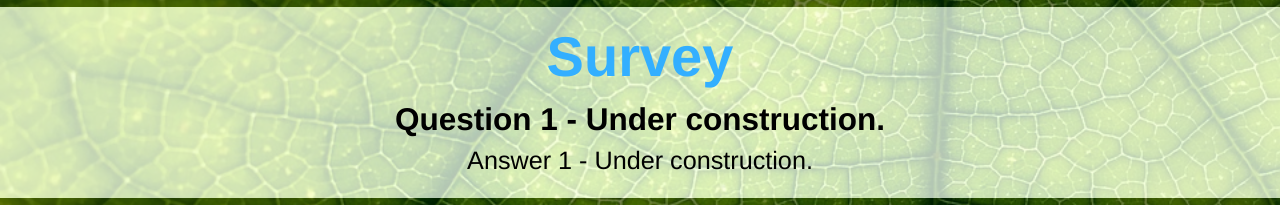
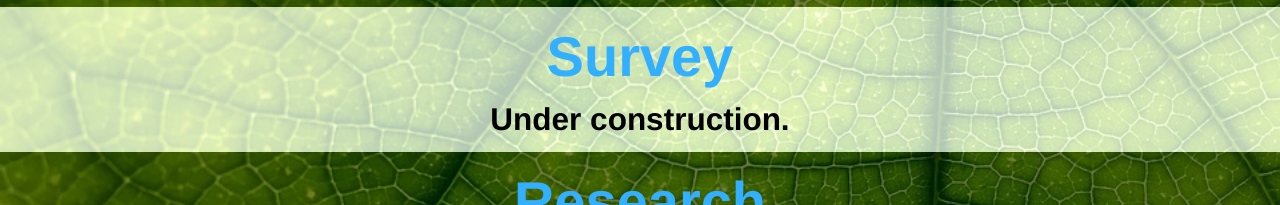
Before and after one commit to tsonsall/renewrides, a plain HTML site: page index.html in a window 1280 px wide. Shown: the part 1303-1508 px from the top of the page. Drawn offline with nearby package versions, Linux system fonts and the light colour scheme.

Commit message:
Update index.html

```diff
--- a/index.html
+++ b/index.html
@@ -83,8 +83,7 @@ expertise from his high school’s eco car team.
 		<div id="FAQ" class="section_white">
 			<div class="section_title">Survey</div>
 			<div class="section_detail_dark">
-				<div class="question">Question 1 - Under construction. </div>
-				<div class="answer">Answer 1 - Under construction. </div>
+				<div class="question">Under construction. </div>
 			</div>
 		</div>
 		<div id="research" class="section_black">
```
